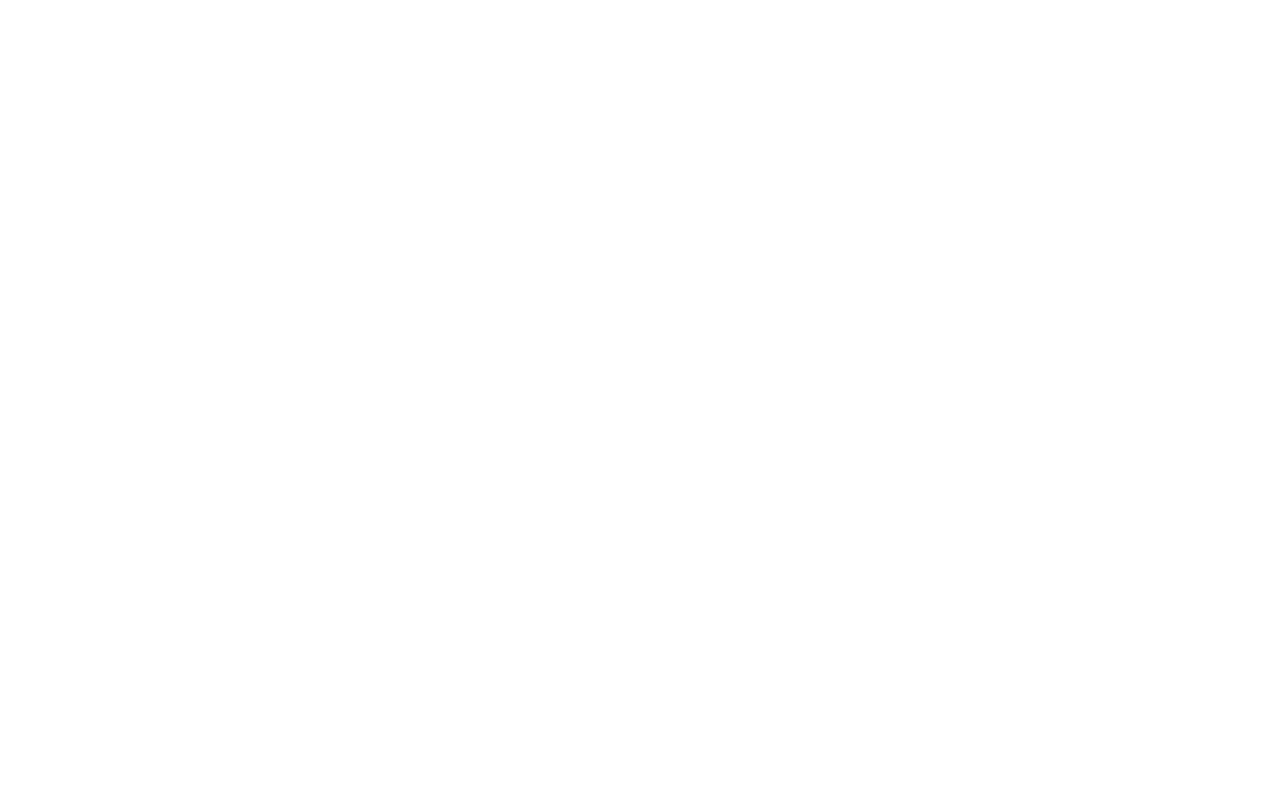
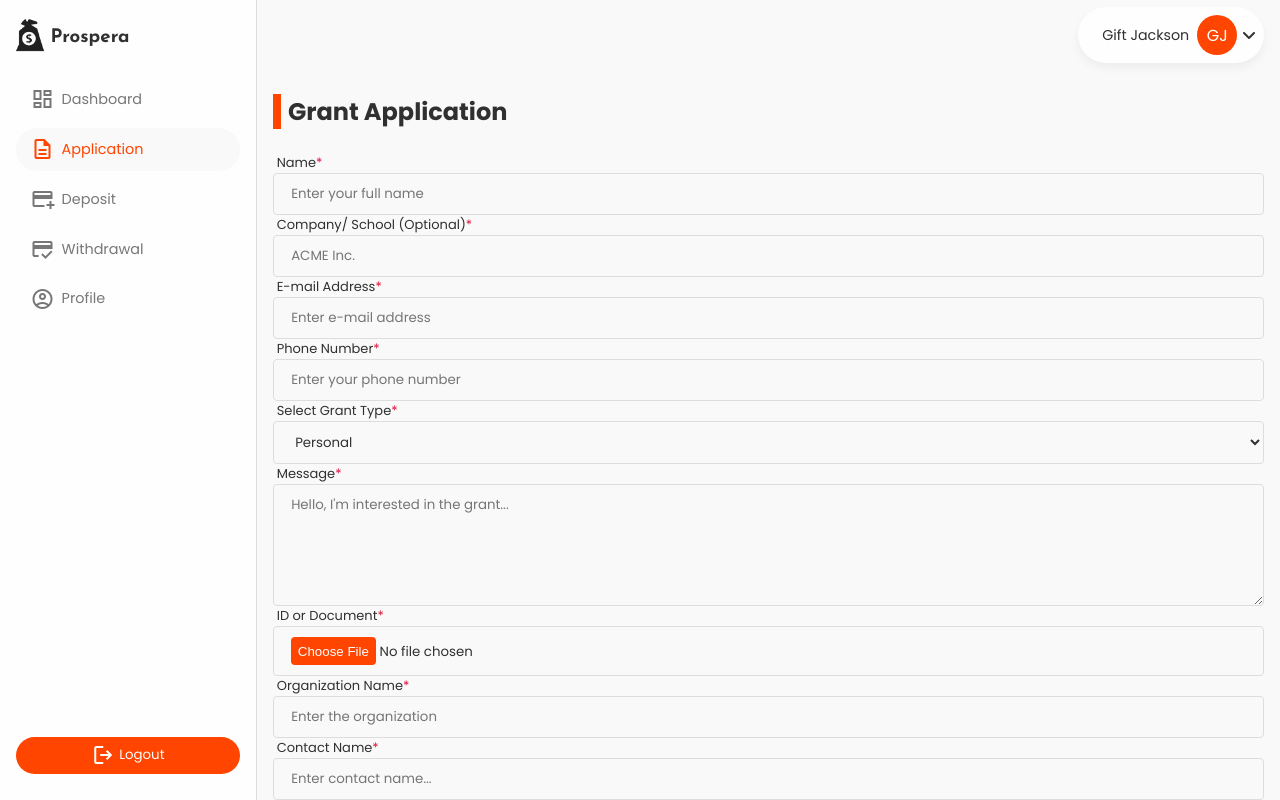
Before and after one commit to Gift-Jackson/Prospera, a React (Vite) app: page /dashboard/1/application in a window 1280 px wide. Before the commit this address had no page. Built offline with nearby package versions, Linux system fonts and the light colour scheme; the HTML template or start-up script is replaced by a standard one.

Commit message:
application

```diff
--- a/src/App.jsx
+++ b/src/App.jsx
@@ -9,6 +9,7 @@
 import DashboardLayout from "./Components/Dashboard/DashboardLayout";
 import Dashboard from "./Components/Dashboard/Pages/Dashboard";
 import { AnimatePresence } from "framer-motion";
+import Application from "./Components/Dashboard/Pages/Application";
 const App = () => {
   const location = useLocation();
   return (
@@ -24,8 +25,9 @@
           <Route path="/register" element={<Register />} />
           <Route path="/login" element={<Login />} />
 
-          <Route path="/dashboard" element={<DashboardLayout />}>
-            <Route path=":firstname" element={<Dashboard />} />
+          <Route path="/dashboard/:firstname/" element={<DashboardLayout />}>
+            <Route path="overview" element={<Dashboard />} />
+            <Route path="application" element={<Application />} />
           </Route>
         </Routes>
       </AnimatePresence>
--- /dev/null
+++ b/src/Components/Dashboard/Compo/ApplicationForm.jsx
@@ -0,0 +1,129 @@
+import InputField from "../../Global/Compo/InputField";
+import MessageField from "../../Global/Compo/MessageField";
+import SelectField from "../../Global/Compo/SelectField";
+const options = [
+  { value: "personal", label: "Personal" },
+  { value: "business", label: "Business" },
+];
+const ApplicationForm = () => {
+  return (
+    <>
+      <form>
+        <div className="">
+          <InputField
+            type="text"
+            name="name"
+            label="Name"
+            placeholder="Enter your full name"
+            id="name"
+          />
+          <InputField
+            type="text"
+            name="company"
+            label="Company/ School (Optional)"
+            placeholder="ACME Inc."
+            id="company"
+          />
+        </div>
+        <InputField
+          type="email"
+          name="email"
+          label="E-mail Address"
+          placeholder="Enter e-mail address"
+          id="email"
+        />
+        <InputField
+          type="number"
+          name="phone"
+          label="Phone Number"
+          placeholder="Enter your phone number"
+          id="phone"
+        />
+        <SelectField
+          id="grant-type"
+          name="grant-type"
+          label="Select Grant Type"
+          options={options}
+        />
+        <MessageField
+          type="message"
+          label="Message"
+          name="message"
+          placeholder="Hello, I'm interested in the grant... "
+        />
+        <InputField
+          type="file"
+          name="id-pdf"
+          label="ID or Document"
+          placeholder=""
+          id="id-pdf"
+        />
+        <InputField
+          type="text"
+          name="organization"
+          label="Organization Name"
+          placeholder="Enter the organization"
+          id="organization"
+        />
+        <InputField
+          type="text"
+          name="contact-name"
+          label="Contact Name"
+          placeholder="Enter contact name..."
+          id="contact"
+        />
+        <InputField
+          type="text"
+          name="project-name"
+          label="Project Name"
+          placeholder="Enter project name"
+          id="project"
+        />
+        <MessageField
+          type="message"
+          label="Project Description"
+          name="description"
+          placeholder="What about your projet?... "
+        />
+        <InputField
+          type="number"
+          name="project-budget"
+          label="Project Budget($)"
+          placeholder="100,000"
+          id="budget"
+        />
+        <InputField
+          type="number"
+          name="funding-amount"
+          label="Requested Funding Amount($)"
+          placeholder="100,000"
+          id="funding-amount"
+        />
+        <InputField
+          type="text"
+          name="timeline"
+          label="Project Timeline"
+          placeholder="3 months"
+          id="timeline"
+        />
+        <InputField
+          type="file"
+          name="project-pdf"
+          label="Attachments (.pdf, .docx, etc.)"
+          placeholder=""
+          id="project-pdf"
+        />
+
+        <MessageField
+          type="message"
+          label="Additional Information"
+          name="additional-information"
+          placeholder="Additional information..."
+        />
+        <button type="submit">Apply</button>
+      </form>
+    </>
+  );
+};
+
+export default ApplicationForm;
--- a/src/Components/Dashboard/DashboardLayout.css
+++ b/src/Components/Dashboard/DashboardLayout.css
@@ -7,7 +7,6 @@
 .container .wrapper {
     /* width: 80%; */
     background-color: var(--secondary);
-    height: calc(100dvh - 50px);
     overflow: scroll;
     flex: 4;
 }
@@ -16,7 +15,6 @@
     /* width: 20%; */
     flex: 1;
     background-color: var(--main);
-    min-height: 100dvh;
     overflow: scroll;
     border-right: 1px solid var(--border);
 }
@@ -73,7 +71,7 @@
     .container .sidebar {
         width: 60%;
         position: fixed;
-        height: 100vh;
+        min-height: 100dvh;
         left: 0;
         top: 0;
         z-index: 99;
--- a/src/Components/Dashboard/DashboardLayout.jsx
+++ b/src/Components/Dashboard/DashboardLayout.jsx
@@ -1,8 +1,9 @@
-import { Outlet } from "react-router-dom";
+import { Outlet, useParams } from "react-router-dom";
 import Sidebar from "./Compo/Sidebar";
 import Header from "./Compo/Header";
 import "./DashboardLayout.css";
 const DashboardLayout = () => {
+  const {firstname} = useParams()
   return (
     <>
       <div className="container">
--- /dev/null
+++ b/src/Components/Dashboard/Pages/Application.jsx
@@ -0,0 +1,21 @@
+import { useParams } from "react-router-dom"
+import Transition from "../../Global/Transition"
+import Heading from "../Compo/Heading"
+import ApplicationForm from "../Compo/ApplicationForm"
+
+const Application = () => {
+    const {firstname} = useParams()
+  return (
+      <>
+          <Transition>
+              <div className="body">
+                  <Heading title="Grant Application" />
+
+                  <ApplicationForm/>
+              </div>
+      </Transition>
+      </>
+  )
+}
+
+export default Application
--- a/src/Components/Global/Styles/InputField.module.css
+++ b/src/Components/Global/Styles/InputField.module.css
@@ -14,6 +14,7 @@
     padding: .75em 1.3em;
     border: 1px solid var(--border);
     border-radius: .3em;
+    background-color: transparent;
 }
 .input input:focus-within,
 .input textarea:focus-within,
@@ -35,3 +36,10 @@
     font-size: 1.2em;
     cursor: pointer;
 }
+::-webkit-file-upload-button{
+    background-color: var(--primary);
+    padding: .5em;
+    border: 0;
+    color: var(--white);
+    border-radius: .3em;
+}
--- a/src/Constants/data.js
+++ b/src/Constants/data.js
@@ -1,3 +1,4 @@
+
 export const navLinks = [
     {
         label: "Home",
@@ -145,16 +146,17 @@
     },
 ]
 
+
 export const sideBar = [
     {
         icon: "dashboard",
         label: "Dashboard",
-        path: ""
+        path: "overview"
     },
     {
         icon: "description",
         label: "Application",
-        path: "/application"
+        path: "application"
     },
     {
         icon: "add_card",
```
Also changed, not shown: src/Components/Dashboard/Styles/ApplicationForm.module.css (added).
